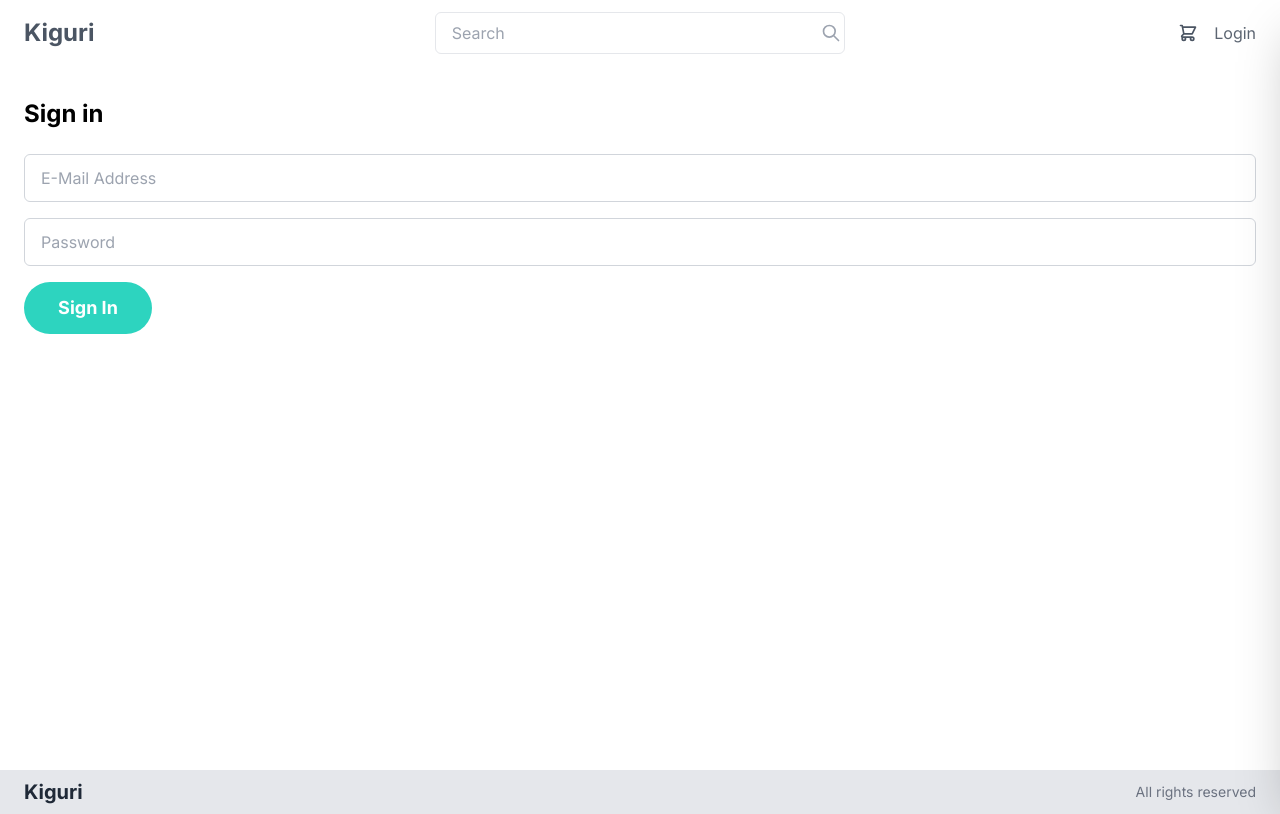
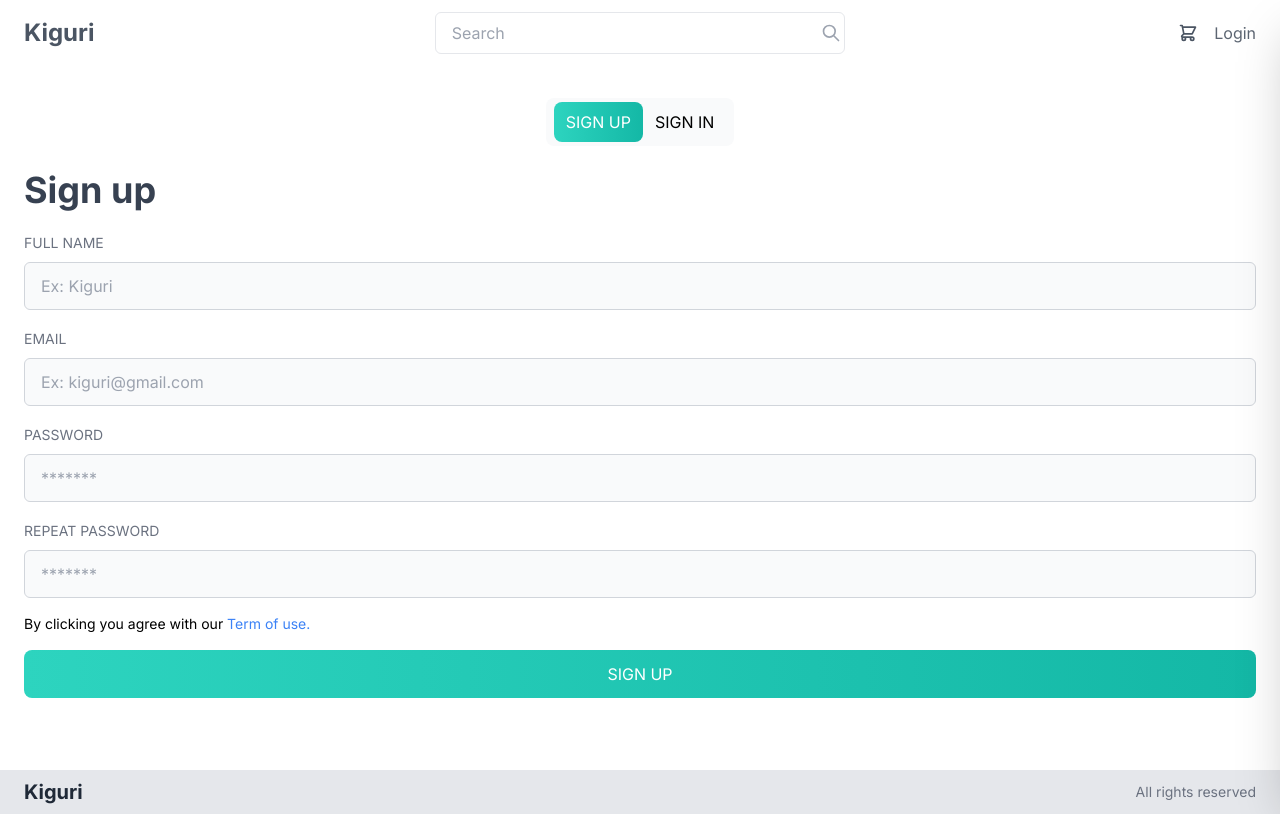
Before and after one commit to kiguri/online-store, a React (Create React App) app in the folder client/: page /login in a window 1280 px wide. Built offline with nearby package versions, Linux system fonts and the light colour scheme.

Commit message:
render tabs form with compound component and context

```diff
--- a/client/src/App.js
+++ b/client/src/App.js
@@ -7,7 +7,7 @@ import Cart from './components/Cart';
 import HomePage from './pages/HomePage';
 import ProductPage from './pages/ProductPage';
 import CheckoutPage from './pages/CheckoutPage';
-import SignInPage from './pages/SignInPage';
+import SigninPage from './pages/SigninPage';
 
 //Import provider
 import { ProductProvider } from './contexts/ProductContext';
@@ -24,7 +24,7 @@ function App() {
                             <Header />
                             <Cart />
                             <Route path='/' component={HomePage} exact />
-                            <Route path='/login' component={SignInPage} exact />
+                            <Route path='/login' component={SigninPage} exact />
                             <Route
                                 path='/product/:id'
                                 component={ProductPage}
--- /dev/null
+++ b/client/src/components/MainWrap.js
@@ -0,0 +1,9 @@
+const MainWrap = ({ children }) => {
+    return (
+        <main className='my-8 min-h-8/10'>
+            <div className='container mx-auto px-6'>{children}</div>
+        </main>
+    );
+};
+
+export default MainWrap;
--- /dev/null
+++ b/client/src/components/SigninForm.js
@@ -0,0 +1,43 @@
+const SigninForm = () => {
+    return (
+        <form>
+            <div className='flex flex-col'>
+                <div className='mb-4'>
+                    <label
+                        className='uppercase text-sm text-gray-500'
+                        htmlFor='email'
+                    >
+                        email
+                    </label>
+                    <input
+                        type='text'
+                        placeholder='Enter your email'
+                        required
+                        className='h-12 mt-2 px-4 w-full rounded-md border border-gray-300 bg-gray-50 focus:outline-none focus:border-indigo-300 focus:ring focus:ring-indigo-200 focus:ring-opacity-50'
+                    />
+                </div>
+
+                <div className='mb-4'>
+                    <label
+                        className='uppercase text-sm text-gray-500'
+                        htmlFor='password'
+                    >
+                        password
+                    </label>
+                    <input
+                        type='password'
+                        placeholder='******'
+                        required
+                        className='h-12 mt-2 px-4 w-full rounded-md border border-gray-300 bg-gray-50 focus:outline-none focus:border-indigo-300 focus:ring focus:ring-indigo-200 focus:ring-opacity-50'
+                    />
+                </div>
+
+                <button className='uppercase py-3 text-white rounded-lg bg-gradient-to-r from-teal-400 to-teal-500 focus:outline-none'>
+                    Sign in
+                </button>
+            </div>
+        </form>
+    );
+};
+
+export default SigninForm;
--- /dev/null
+++ b/client/src/components/SignupForm.js
@@ -0,0 +1,80 @@
+const SignupForm = () => {
+    return (
+        <form>
+            <div className='flex flex-col'>
+                <div className='mb-4'>
+                    <label
+                        className='uppercase text-sm text-gray-500'
+                        htmlFor='name'
+                    >
+                        full name
+                    </label>
+                    <input
+                        type='text'
+                        placeholder='Ex: Kiguri'
+                        required
+                        className='h-12 mt-2 px-4 w-full rounded-md border border-gray-300 bg-gray-50 focus:outline-none focus:border-indigo-300 focus:ring focus:ring-indigo-200 focus:ring-opacity-50'
+                    />
+                </div>
+
+                <div className='mb-4'>
+                    <label
+                        className='uppercase text-sm text-gray-500'
+                        htmlFor='email'
+                    >
+                        email
+                    </label>
+                    <input
+                        type='email'
+                        placeholder='Ex: kiguri@gmail.com'
+                        required
+                        className='h-12 mt-2 px-4 w-full rounded-md border border-gray-300 bg-gray-50 focus:outline-none focus:border-indigo-300 focus:ring focus:ring-indigo-200 focus:ring-opacity-50'
+                    />
+                </div>
+
+                <div className='mb-4'>
+                    <label
+                        className='uppercase text-sm text-gray-500'
+                        htmlFor='password'
+                    >
+                        password
+                    </label>
+                    <input
+                        type='password'
+                        placeholder='*******'
+                        required
+                        className='h-12 mt-2 px-4 w-full rounded-md border border-gray-300 bg-gray-50 focus:outline-none focus:border-indigo-300 focus:ring focus:ring-indigo-200 focus:ring-opacity-50'
+                    />
+                </div>
+
+                <div className='mb-4'>
+                    <label
+                        className='uppercase text-sm text-gray-500'
+                        htmlFor='passwordRepeat'
+                    >
+                        repeat password
+                    </label>
+                    <input
+                        type='password'
+                        placeholder='*******'
+                        required
+                        className='h-12 mt-2 px-4 w-full rounded-md border border-gray-300 bg-gray-50 focus:outline-none focus:border-indigo-300 focus:ring focus:ring-indigo-200 focus:ring-opacity-50'
+                    />
+                </div>
+
+                <p className='text-sm mb-4'>
+                    By clicking you agree with our{' '}
+                    <a className='text-blue-500 hover:underline' href='/login'>
+                        Term of use.
+                    </a>{' '}
+                </p>
+
+                <button className='uppercase py-3 text-white rounded-lg bg-gradient-to-r from-teal-400 to-teal-500 focus:outline-none'>
+                    Sign up
+                </button>
+            </div>
+        </form>
+    );
+};
+
+export default SignupForm;
--- /dev/null
+++ b/client/src/components/Tabs.js
@@ -0,0 +1,65 @@
+import { useState, createContext, useContext, Children } from 'react';
+
+const TabsContext = createContext();
+
+export const Tabs = ({ children }) => {
+    const [activeIndex, setActiveIndex] = useState(0);
+    return (
+        <TabsContext.Provider value={{ activeIndex, setActiveIndex }}>
+            <div className='flex flex-col'>{children}</div>
+        </TabsContext.Provider>
+    );
+};
+
+const TabListContext = createContext();
+
+export const TabList = ({ children }) => {
+    return (
+        <div className='flex justify-center'>
+            <div className='bg-gray-50 rounded-lg px-2 py-1'>
+                {Children.toArray(children).map((child, index) => (
+                    <TabListContext.Provider value={{ index }}>
+                        {child}
+                    </TabListContext.Provider>
+                ))}
+            </div>
+        </div>
+    );
+};
+
+export const Tab = ({ children }) => {
+    const { index } = useContext(TabListContext);
+    const { activeIndex, setActiveIndex } = useContext(TabsContext);
+    const isActive = index === activeIndex;
+
+    return (
+        <button
+            onClick={() => setActiveIndex(index)}
+            className={`${
+                isActive
+                    ? 'text-white  bg-gradient-to-r from-teal-400 to-teal-500'
+                    : ''
+            } uppercase px-3 py-2 rounded-lg focus:outline-none`}
+        >
+            {children}
+        </button>
+    );
+};
+
+export const TabLabels = ({ children }) => {
+    const { activeIndex } = useContext(TabsContext);
+    return (
+        <h3 className='text-gray-700 font-bold text-4xl mt-6 mb-5'>
+            {Children.toArray(children)[activeIndex]}
+        </h3>
+    );
+};
+
+export const TabLabel = ({ children }) => {
+    return children;
+};
+
+export const TabPanels = ({ children }) => {
+    const { activeIndex } = useContext(TabsContext);
+    return Children.toArray(children)[activeIndex];
+};
--- a/client/src/pages/CheckoutPage.js
+++ b/client/src/pages/CheckoutPage.js
@@ -1,3 +1,4 @@
+import MainWrap from '../components/MainWrap';
 import CartItem from '../components/CartItem';
 import { useCartContext } from '../contexts/CartContext';
 
@@ -5,8 +6,7 @@ const CheckoutPage = () => {
     const { cartItems, total, totalPrice } = useCartContext();
 
     return (
-        <main className='my-8 min-h-8/10'>
-            <div className='container mx-auto px-6'>
+        <MainWrap>
             <h3 className='text-gray-700 text-xl font-medium'>Checkout</h3>
 
             <div className='flex flex-col lg:flex-row mt-8'>
@@ -31,8 +31,7 @@ const CheckoutPage = () => {
 
                 <div className='w-full lg:w-1/2'>Ship</div>
             </div>
-            </div>
-        </main>
+        </MainWrap>
     );
 };
 
--- a/client/src/pages/HomePage.js
+++ b/client/src/pages/HomePage.js
@@ -1,5 +1,6 @@
 import { useEffect } from 'react';
 import { useProductContext } from '../contexts/ProductContext';
+import MainWrap from '../components/MainWrap';
 import Product from '../components/Product';
 
 const HomePage = () => {
@@ -10,8 +11,7 @@ const HomePage = () => {
     }, [fetchProducts]);
 
     return (
-        <main className='my-8 min-h-8/10'>
-            <div className='container mx-auto px-6'>
+        <MainWrap>
             {loading ? (
                 <h2>Loading...</h2>
             ) : error ? (
@@ -32,8 +32,7 @@ const HomePage = () => {
                     </div>
                 </>
             )}
-            </div>
-        </main>
+        </MainWrap>
     );
 };
 
--- a/client/src/pages/SignInPage.js
+++ b/client/src/pages/SignInPage.js
@@ -1,38 +1,34 @@
-const SignInPage = () => {
+import MainWrap from '../components/MainWrap';
+import {
+    Tabs,
+    TabList,
+    Tab,
+    TabLabels,
+    TabLabel,
+    TabPanels,
+} from '../components/Tabs';
+import SignupForm from '../components/SignupForm';
+import SigninForm from '../components/SigninForm';
+
+const SigninPage = () => {
     return (
-        <main className='my-8 min-h-8/10'>
-            <div className='container mx-auto px-6'>
-                <div className='flex flex-col'>
-                    <h3 className='text-black text-2xl font-bold mb-6'>
-                        Sign in
-                    </h3>
-
-                    <form>
-                        <div className='mb-4'>
-                            <input
-                                type='email'
-                                placeholder='E-Mail Address'
-                                required
-                                className='h-12 px-4 w-full rounded-md border border-gray-300 focus:outline-none focus:border-indigo-300 focus:ring focus:ring-indigo-200 focus:ring-opacity-50'
-                            />
-                        </div>
-                        <div className='mb-4'>
-                            <input
-                                type='password'
-                                placeholder='Password'
-                                required
-                                className='h-12 px-4 w-full rounded-md border border-gray-300 focus:outline-none focus:border-indigo-300 focus:ring focus:ring-indigo-200 focus:ring-opacity-50'
-                            />
-                        </div>
-
-                        <button className='w-32 bg-teal-400 hover:bg-teal-600 text-lg font-bold focus:outline-none text-white rounded-full py-3'>
-                            Sign In
-                        </button>
-                    </form>
-                </div>
-            </div>
-        </main>
+        <MainWrap>
+            <Tabs>
+                <TabList>
+                    <Tab>Sign up</Tab>
+                    <Tab>Sign in</Tab>
+                </TabList>
+                <TabLabels>
+                    <TabLabel>Sign up</TabLabel>
+                    <TabLabel>Sign in</TabLabel>
+                </TabLabels>
+                <TabPanels>
+                    <SignupForm />
+                    <SigninForm />
+                </TabPanels>
+            </Tabs>
+        </MainWrap>
     );
 };
 
-export default SignInPage;
+export default SigninPage;
```
Also changed, not shown: client/src/pages/ProductPage.js (+7 -11 lines). Lines whose indentation alone changed are shown as unchanged.
